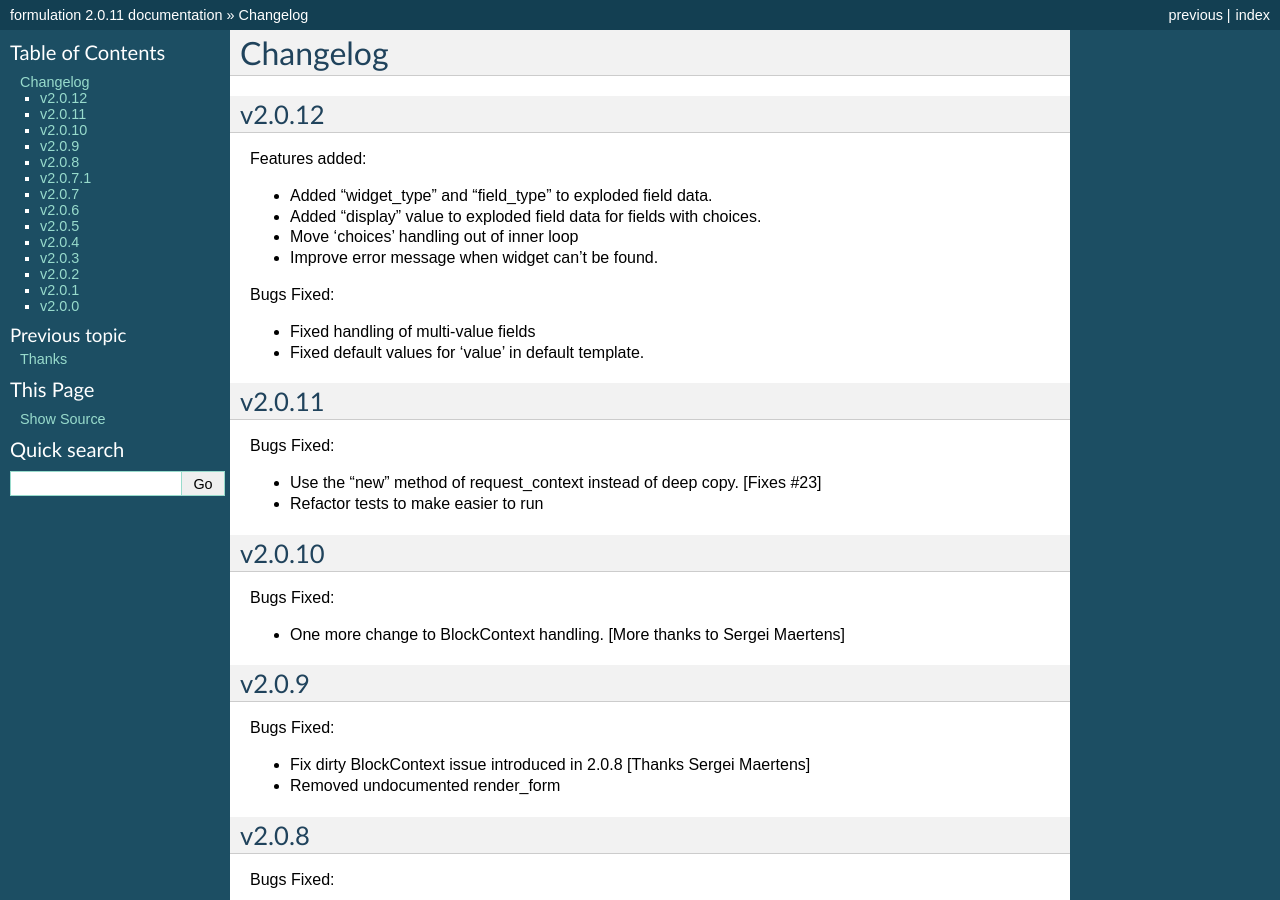
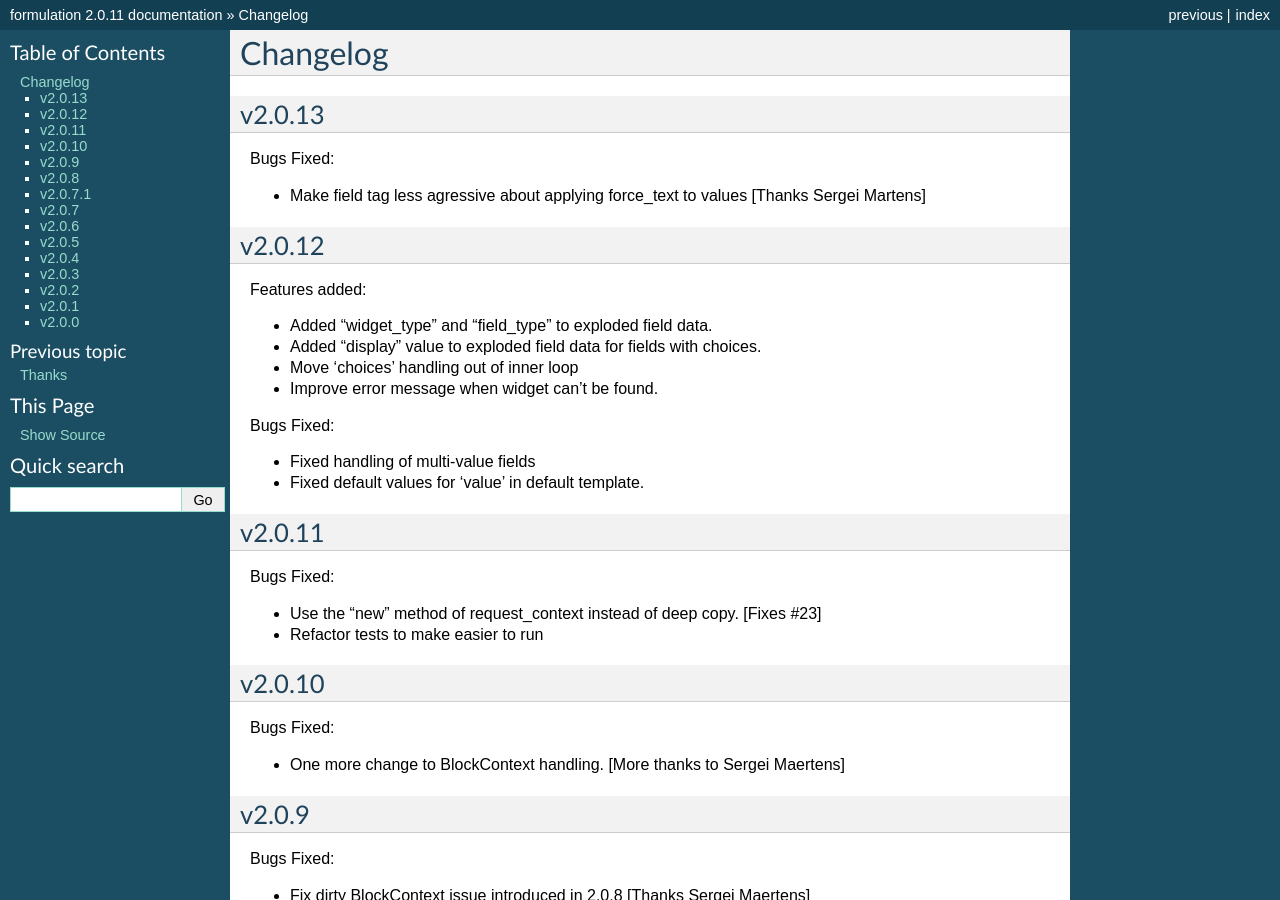
Before and after one commit to funkybob/formulation, a Sphinx documentation site: the page built from docs/changelog.rst, in a window 1280 px wide and 900 px high. Built offline with Sphinx 7.4.7, drawn with Linux system fonts in a browser that asks for light colours.

Commit message:
Bump version to 2.0.13 Update changelog

```diff
--- a/docs/changelog.rst
+++ b/docs/changelog.rst
@@ -1,6 +1,14 @@
 =========
 Changelog
 =========
+
+v2.0.13
+=======
+
+Bugs Fixed:
+
+- Make field tag less agressive about applying force_text to values
+  [Thanks Sergei Martens]
 
 v2.0.12
 =======
--- a/setup.py
+++ b/setup.py
@@ -2,7 +2,7 @@ from setuptools import setup
 
 setup(
     name='formulation',
-    version='2.0.12',
+    version='2.0.13',
     description='Django Form rendering tool',
     author='Curtis Maloney',
     author_email='curtis@tinbrain.net',
```
